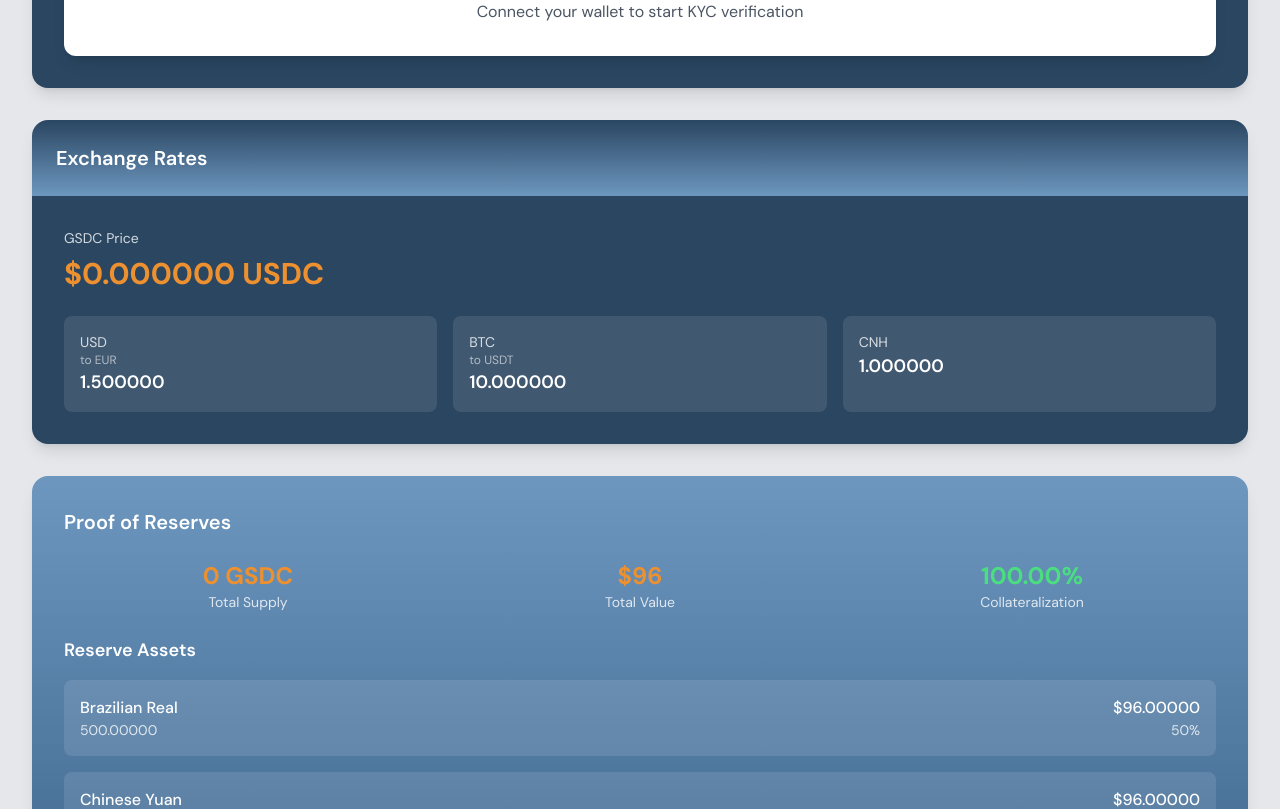
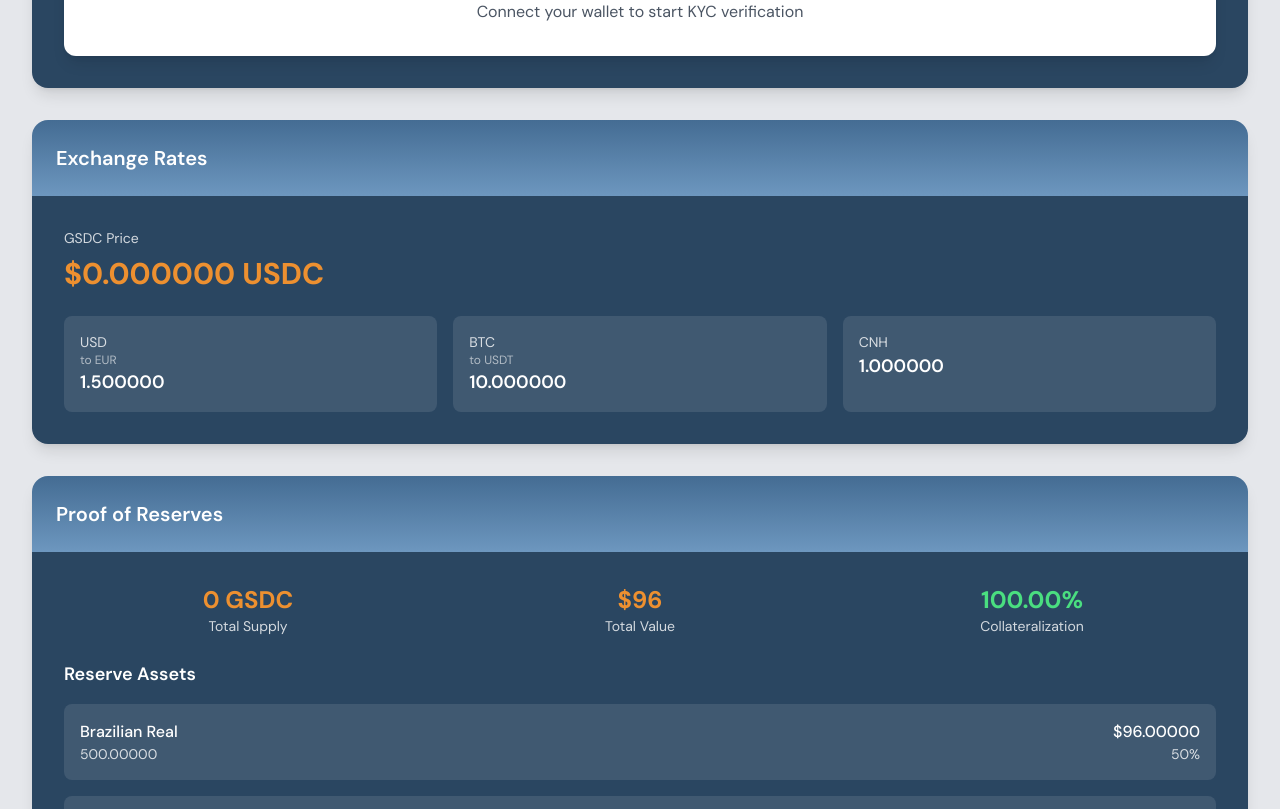
Before and after one commit to ArtisanXCode/GSDTMain, a React (Vite) app: page /dashboard in a window 1280 px wide. Shown: the part 1280-2089 px from the top of the page. Built offline with nearby package versions, Linux system fonts and the light colour scheme.

Commit message:
Checkpoint before assistant change: Update the appearance of reserve information to match design specifications
Refactor Dashboard.tsx to update Proof of Reserves section background colors and add image_1753079703130.png.

Replit-Commit-Author: Assistant

```diff
--- a/src/pages/Dashboard.tsx
+++ b/src/pages/Dashboard.tsx
@@ -191,7 +191,7 @@ export default function Dashboard() {
             <div
               className="p-6"
               style={{
-                background: "linear-gradient(to bottom, #2a4661, #6d97bf)",
+                background: "linear-gradient(to bottom, #446c93, #6d97bf)",
               }}
             >
               <h3 className="text-xl font-semibold text-white">
@@ -239,16 +239,28 @@ export default function Dashboard() {
             <motion.div
               initial={{ opacity: 0, y: 20 }}
               animate={{ opacity: 1, y: 0 }}
-            transition={{ delay: 0.5 }}
-            className="rounded-2xl p-8 text-white shadow-lg"
+              transition={{ delay: 0.4 }}
+              className="rounded-2xl shadow-lg mb-8 overflow-hidden"
+            >
+              {/* Header with gradient */}
+              <div
+                className="p-6"
                 style={{
-              background: "linear-gradient(to bottom, #6d97bf, #446c93)",
+                  background: "linear-gradient(to bottom, #446c93, #6d97bf)",
                 }}
               >
-            <h3 className="text-xl font-semibold text-white mb-6">
+                <h3 className="text-xl font-semibold text-white">
                   Proof of Reserves
                 </h3>
+              </div>
 
+              {/* Body with solid background */}
+              <div
+                className="p-8"
+                style={{
+                  backgroundColor: "#2a4661",
+                }}
+              >
             <div className="grid grid-cols-1 md:grid-cols-3 gap-6 mb-6">
               <div className="text-center">
                 <div
@@ -315,6 +327,7 @@ export default function Dashboard() {
                 </div>
               ))}
             </div>
+              </div>
           </motion.div>
         </div>
       </div>
```
Also changed, not shown: attached_assets/image_1753079703130.png (added). Lines whose indentation alone changed are shown as unchanged.
